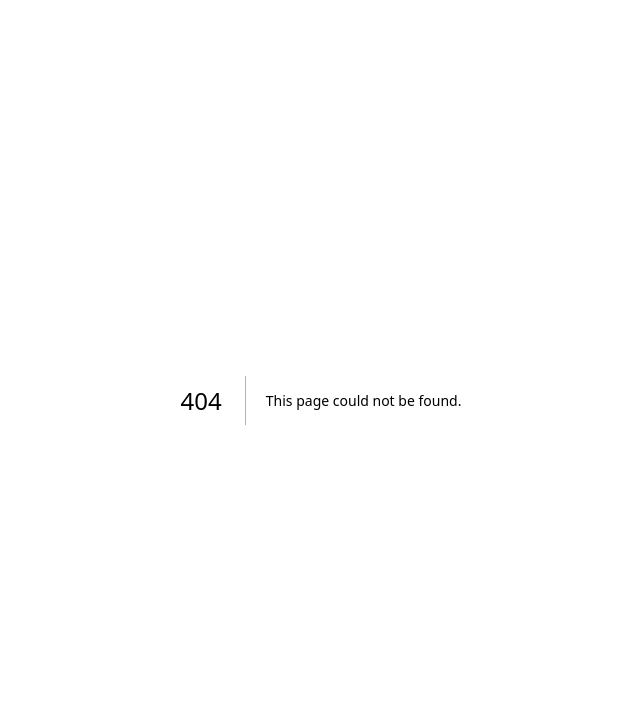
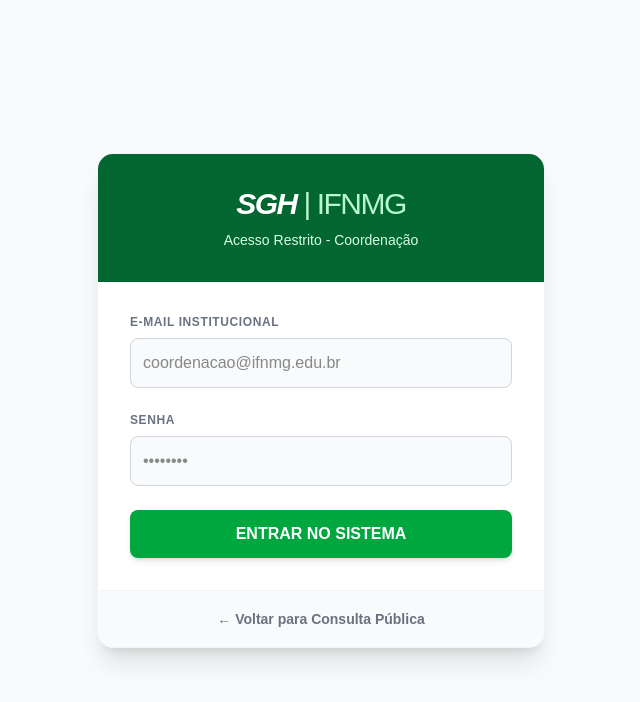
Before and after one commit to pauloveloso/projeto-horarios, a Next.js app: page /login in a window 1280 px wide. Before the commit this address had no page. Shown: the top 702 px of the page, without its empty margins (319-959 px from the left). Built offline with nearby package versions, Linux system fonts and the light colour scheme; no server answers.

Commit message:
feat: tela de login

```diff
--- a/src/app/(admin)/layout.tsx
+++ b/src/app/(admin)/layout.tsx
@@ -1,8 +1,9 @@
 "use client";
 
-import { useState } from "react";
+import { useState, useEffect } from "react";
 import Link from "next/link";
-import { usePathname } from "next/navigation";
+import { usePathname, useRouter } from "next/navigation";
+import { supabase } from "@/lib/supabase";
 
 export default function AdminLayout({
   children,
@@ -10,9 +11,51 @@
   children: React.ReactNode;
 }) {
   const pathname = usePathname();
+  const router = useRouter();
+
   const [menuAberto, setMenuAberto] = useState(false);
+  const [verificandoAuth, setVerificandoAuth] = useState(true);
 
-  // Estrutura do Menu
+  // ==========================================================================
+  // GUARDIÃO DE AUTENTICAÇÃO (PROTEÇÃO DAS ROTAS ADMIN)
+  // ==========================================================================
+  useEffect(() => {
+    const verificarSessao = async () => {
+      const {
+        data: { session },
+      } = await supabase.auth.getSession();
+
+      if (!session) {
+        // Se não tem sessão, expulsa para o login
+        router.push("/login");
+      } else {
+        // Se tem, libera a renderização da tela
+        setVerificandoAuth(false);
+      }
+    };
+
+    verificarSessao();
+
+    // Fica escutando mudanças (ex: se a sessão expirar ou o usuário deslogar)
+    const { data: authListener } = supabase.auth.onAuthStateChange(
+      (event, session) => {
+        if (!session) router.push("/login");
+      },
+    );
+
+    return () => {
+      authListener.subscription.unsubscribe();
+    };
+  }, [router]);
+
+  const fazerLogout = async () => {
+    await supabase.auth.signOut();
+    router.push("/login");
+  };
+
+  // ==========================================================================
+  // ESTRUTURA DO MENU
+  // ==========================================================================
   const gruposMenu = [
     {
       titulo: "Visão Geral",
@@ -28,7 +71,6 @@
     {
       titulo: "Base de Dados",
       itens: [
-        // Juntamos Cursos e Turmas em um link só!
         { nome: "Cursos e Turmas", href: "/cadastros/cursos", icone: "🎓" },
         { nome: "Disciplinas", href: "/cadastros/disciplinas", icone: "📚" },
         { nome: "Professores", href: "/cadastros/professores", icone: "👨‍🏫" },
@@ -36,6 +78,15 @@
       ],
     },
   ];
+
+  // Enquanto estiver checando quem é o usuário, mostra uma tela em branco com spinner
+  if (verificandoAuth) {
+    return (
+      <div className="flex h-screen items-center justify-center bg-gray-50">
+        <div className="w-12 h-12 border-4 border-green-600 border-t-transparent rounded-full animate-spin"></div>
+      </div>
+    );
+  }
 
   return (
     <div className="flex h-screen bg-gray-50 overflow-hidden font-sans">
@@ -53,7 +104,6 @@
           menuAberto ? "translate-x-0" : "-translate-x-full md:translate-x-0"
         }`}
       >
-        {/* LOGO / CABEÇALHO DO MENU */}
         <div className="p-6 bg-green-950 flex items-center justify-between shrink-0">
           <div>
             <h1 className="text-2xl font-black italic tracking-tighter text-white">
@@ -66,7 +116,6 @@
               IFNMG - Campus Januária
             </p>
           </div>
-          {/* Botão fechar no mobile */}
           <button
             onClick={() => setMenuAberto(false)}
             className="md:hidden text-green-200 hover:text-white"
@@ -75,7 +124,6 @@
           </button>
         </div>
 
-        {/* LINKS DE NAVEGAÇÃO */}
         <nav className="flex-1 overflow-y-auto py-4 custom-scrollbar">
           {gruposMenu.map((grupo, index) => (
             <div key={index} className="mb-6">
@@ -92,11 +140,7 @@
                       <Link
                         href={item.href}
                         onClick={() => setMenuAberto(false)}
-                        className={`flex items-center gap-3 px-6 py-2.5 transition-colors relative ${
-                          ativo
-                            ? "bg-green-800 text-white font-bold"
-                            : "text-green-100 hover:bg-green-800/50 hover:text-white font-medium"
-                        }`}
+                        className={`flex items-center gap-3 px-6 py-2.5 transition-colors relative ${ativo ? "bg-green-800 text-white font-bold" : "text-green-100 hover:bg-green-800/50 hover:text-white font-medium"}`}
                       >
                         {ativo && (
                           <span className="absolute left-0 top-0 bottom-0 w-1.5 bg-green-400 rounded-r-md"></span>
@@ -112,8 +156,8 @@
           ))}
         </nav>
 
-        {/* RODAPÉ DO MENU (LINK PARA VISÃO PÚBLICA) */}
-        <div className="p-4 bg-green-950/50 border-t border-green-800 shrink-0">
+        {/* RODAPÉ DO MENU COM BOTÃO DE SAIR */}
+        <div className="p-4 bg-green-950/50 border-t border-green-800 shrink-0 space-y-2">
           <Link
             href="/"
             target="_blank"
@@ -121,12 +165,17 @@
           >
             <span>👁️</span> Visão Pública
           </Link>
+          <button
+            onClick={fazerLogout}
+            className="flex items-center justify-center gap-2 w-full border border-green-700 text-green-300 hover:bg-green-800 hover:text-white py-2 rounded-lg text-xs font-bold transition-colors"
+          >
+            <span>🚪</span> Sair do Sistema
+          </button>
         </div>
       </aside>
 
       {/* ÁREA DE CONTEÚDO PRINCIPAL */}
       <div className="flex-1 flex flex-col h-screen overflow-hidden relative">
-        {/* HEADER MOBILE */}
         <header className="md:hidden bg-white shadow-sm border-b border-gray-200 p-4 flex items-center gap-4 shrink-0 print:hidden">
           <button
             onClick={() => setMenuAberto(true)}
@@ -149,13 +198,11 @@
           <span className="font-black text-green-800 italic">SGH | Admin</span>
         </header>
 
-        {/* RENDERIZAÇÃO DAS TELAS AQUI DENTRO */}
         <main className="flex-1 overflow-y-auto bg-gray-50 relative p-4 md:p-8">
           {children}
         </main>
       </div>
 
-      {/* CSS para barra de rolagem estilizada no menu */}
       <style jsx global>{`
         .custom-scrollbar::-webkit-scrollbar {
           width: 4px;
--- /dev/null
+++ b/src/app/login/page.tsx
@@ -0,0 +1,113 @@
+"use client";
+
+import { useState } from "react";
+import { useRouter } from "next/navigation";
+import { supabase } from "@/lib/supabase";
+import Link from "next/link";
+
+export default function LoginPage() {
+  const router = useRouter();
+  const [email, setEmail] = useState("");
+  const [senha, setSenha] = useState("");
+  const [carregando, setCarregando] = useState(false);
+  const [erro, setErro] = useState("");
+
+  const fazerLogin = async (e: React.FormEvent) => {
+    e.preventDefault();
+    setCarregando(true);
+    setErro("");
+
+    const { data, error } = await supabase.auth.signInWithPassword({
+      email,
+      password: senha,
+    });
+
+    if (error) {
+      setErro("E-mail ou senha incorretos.");
+      setCarregando(false);
+    } else if (data.session) {
+      // Se o login der certo, manda para o painel gerencial
+      router.push("/painel");
+    }
+  };
+
+  return (
+    <div className="min-h-screen bg-gray-50 flex flex-col justify-center items-center p-4">
+      <div className="w-full max-w-md bg-white rounded-2xl shadow-xl border border-gray-100 overflow-hidden">
+        {/* CABEÇALHO DO LOGIN */}
+        <div className="bg-green-800 p-8 text-center">
+          <h1 className="text-3xl font-black italic tracking-tighter text-white">
+            SGH{" "}
+            <span className="font-light not-italic text-green-200">
+              | IFNMG
+            </span>
+          </h1>
+          <p className="text-green-100 text-sm mt-2 font-medium">
+            Acesso Restrito - Coordenação
+          </p>
+        </div>
+
+        {/* FORMULÁRIO */}
+        <div className="p-8">
+          <form onSubmit={fazerLogin} className="space-y-6">
+            {erro && (
+              <div className="bg-red-50 text-red-600 p-3 rounded-lg text-sm font-bold text-center border border-red-200">
+                {erro}
+              </div>
+            )}
+
+            <div>
+              <label className="block text-xs font-black text-gray-500 uppercase tracking-wider mb-2">
+                E-mail Institucional
+              </label>
+              <input
+                type="email"
+                required
+                value={email}
+                onChange={(e) => setEmail(e.target.value)}
+                className="w-full border border-gray-300 rounded-lg p-3 outline-none focus:ring-2 focus:ring-green-500 bg-gray-50 focus:bg-white transition-colors"
+                placeholder="coordenacao@ifnmg.edu.br"
+              />
+            </div>
+
+            <div>
+              <label className="block text-xs font-black text-gray-500 uppercase tracking-wider mb-2">
+                Senha
+              </label>
+              <input
+                type="password"
+                required
+                value={senha}
+                onChange={(e) => setSenha(e.target.value)}
+                className="w-full border border-gray-300 rounded-lg p-3 outline-none focus:ring-2 focus:ring-green-500 bg-gray-50 focus:bg-white transition-colors"
+                placeholder="••••••••"
+              />
+            </div>
+
+            <button
+              type="submit"
+              disabled={carregando}
+              className="w-full bg-green-600 text-white font-black py-3 rounded-lg shadow-md hover:bg-green-700 transition-all active:scale-95 disabled:opacity-70 disabled:cursor-not-allowed flex justify-center items-center"
+            >
+              {carregando ? (
+                <div className="w-5 h-5 border-2 border-white border-t-transparent rounded-full animate-spin"></div>
+              ) : (
+                "ENTRAR NO SISTEMA"
+              )}
+            </button>
+          </form>
+        </div>
+
+        {/* RODAPÉ DO LOGIN */}
+        <div className="bg-gray-50 p-4 text-center border-t border-gray-100">
+          <Link
+            href="/"
+            className="text-sm font-bold text-gray-500 hover:text-green-700 transition-colors"
+          >
+            ← Voltar para Consulta Pública
+          </Link>
+        </div>
+      </div>
+    </div>
+  );
+}
--- a/src/app/page.tsx
+++ b/src/app/page.tsx
@@ -2,6 +2,7 @@
 
 import { useState, useEffect } from "react";
 import { supabase } from "@/lib/supabase";
+import Link from "next/link";
 
 export default function HomePage() {
   const [carregando, setCarregando] = useState(true);
@@ -12,7 +13,7 @@
     professores: [],
     disciplinas: [],
     espacos: [],
-    categorias: [], // Adicionado para suporte às categorias dinâmicas
+    categorias: [],
     slots: [],
   });
 
@@ -32,6 +33,7 @@
   useEffect(() => {
     async function carregarTudo() {
       setCarregando(true);
+      try {
         const [
           { data: aulas },
           { data: turmas },
@@ -62,14 +64,18 @@
           categorias,
           slots,
         });
+      } catch (error) {
+        console.error("Erro ao carregar dados:", error);
+      } finally {
         setCarregando(false);
+      }
     }
     carregarTudo();
   }, []);
 
   const formatarHora = (hora: string) => (hora ? hora.substring(0, 5) : "");
 
-  // Agrupamento por Turnos
+  // Agrupamento lógico por Turnos
   const turnos = [
     {
       nome: "Manhã",
@@ -87,10 +93,7 @@
     },
   ];
 
-  // ==========================================================================
-  // FUNÇÕES DE RENDERIZAÇÃO DE OPÇÕES AGRUPADAS
-  // ==========================================================================
-
+  // Renderização de opções agrupadas (UX)
   const renderOpcoesTurmas = () => {
     return dados.cursos.map((curso: any) => {
       const turmasDoCurso = dados.turmas.filter(
@@ -128,7 +131,7 @@
   };
 
   const obterTituloGrade = () => {
-    if (!idSelecionado) return "Selecione um filtro";
+    if (!idSelecionado) return "";
     if (tipoFiltro === "TURMA")
       return `Turma: ${dados.turmas.find((t: any) => t.id === idSelecionado)?.codigo}`;
     if (tipoFiltro === "PROFESSOR")
@@ -147,7 +150,7 @@
   }
 
   return (
-    <div className="min-h-screen bg-white pb-20">
+    <div className="min-h-screen bg-white pb-10">
       {/* HEADER - OCULTO NA IMPRESSÃO */}
       <header className="bg-green-800 text-white p-6 shadow-md print:hidden">
         <div className="max-w-7xl mx-auto flex flex-col md:flex-row justify-between items-center gap-6">
@@ -216,28 +219,30 @@
           <div className="h-[60vh] flex flex-col items-center justify-center text-gray-300 border-4 border-dashed border-gray-100 rounded-3xl">
             <span className="text-8xl mb-4">📅</span>
             <p className="text-xl font-black text-gray-400 text-center px-4">
-              Consulte o horário selecionando as opções acima.
+              Selecione uma opção acima para visualizar o horário.
             </p>
           </div>
         ) : (
           <div className="space-y-6 print:space-y-0">
+            {/* Título da Grade */}
             <div className="text-center py-4 print:py-0 print:mb-4">
               <h2 className="text-3xl font-black text-gray-800 uppercase print:text-xl">
                 {obterTituloGrade()}
               </h2>
               <div className="hidden print:block text-[10px] text-gray-400 font-bold uppercase tracking-widest">
-                IFNMG Campus Januária • Horário Gerado em{" "}
+                IFNMG Campus Januária • Gerado em{" "}
                 {new Date().toLocaleDateString("pt-BR")} às{" "}
                 {new Date().toLocaleTimeString("pt-BR")}
               </div>
             </div>
 
+            {/* TABELAS POR TURNO */}
             {turnos.map(
               (turno, index) =>
                 turno.slots.length > 0 && (
                   <div
                     key={turno.nome}
-                    className={`overflow-hidden bg-white border border-gray-200 rounded-lg print:border-gray-300 print:rounded-none print:shadow-none print:mb-0 ${index > 0 ? "print:break-before-page" : ""}`}
+                    className={`overflow-hidden bg-white border border-gray-200 rounded-lg print:border-gray-300 print:rounded-none print:mb-0 ${index > 0 ? "print:break-before-page" : ""}`}
                   >
                     <div className="bg-gray-100 p-2 text-center border-b border-gray-200 print:bg-gray-50">
                       <h3 className="text-sm font-black uppercase text-gray-600 tracking-widest">
@@ -368,6 +373,27 @@
         )}
       </main>
 
+      {/* RODAPÉ INFORMATIVO COM ACESSO À GESTÃO */}
+      <footer className="max-w-7xl mx-auto p-8 text-center print:hidden border-t border-gray-100 mt-12">
+        <div className="flex flex-col items-center gap-4">
+          <div className="text-gray-400 text-xs leading-relaxed max-w-md">
+            Para gerar um PDF, selecione o filtro desejado e utilize a função de
+            impressão do navegador.
+            <br />
+            Certifique-se de que a opção "Gráficos de segundo plano" está ativa.
+          </div>
+
+          <Link
+            href="/login"
+            className="flex items-center gap-2 px-4 py-2 rounded-full border border-gray-200 text-gray-400 hover:text-green-700 hover:border-green-200 hover:bg-green-50 transition-all text-xs font-bold group"
+          >
+            <span className="opacity-60 group-hover:opacity-100">🔒</span>
+            Acesso Restrito à Gestão
+          </Link>
+        </div>
+      </footer>
+
+      {/* CSS GLOBAL PARA IMPRESSÃO */}
       <style jsx global>{`
         @media print {
           @page {
```
Lines whose indentation alone changed are shown as unchanged.
